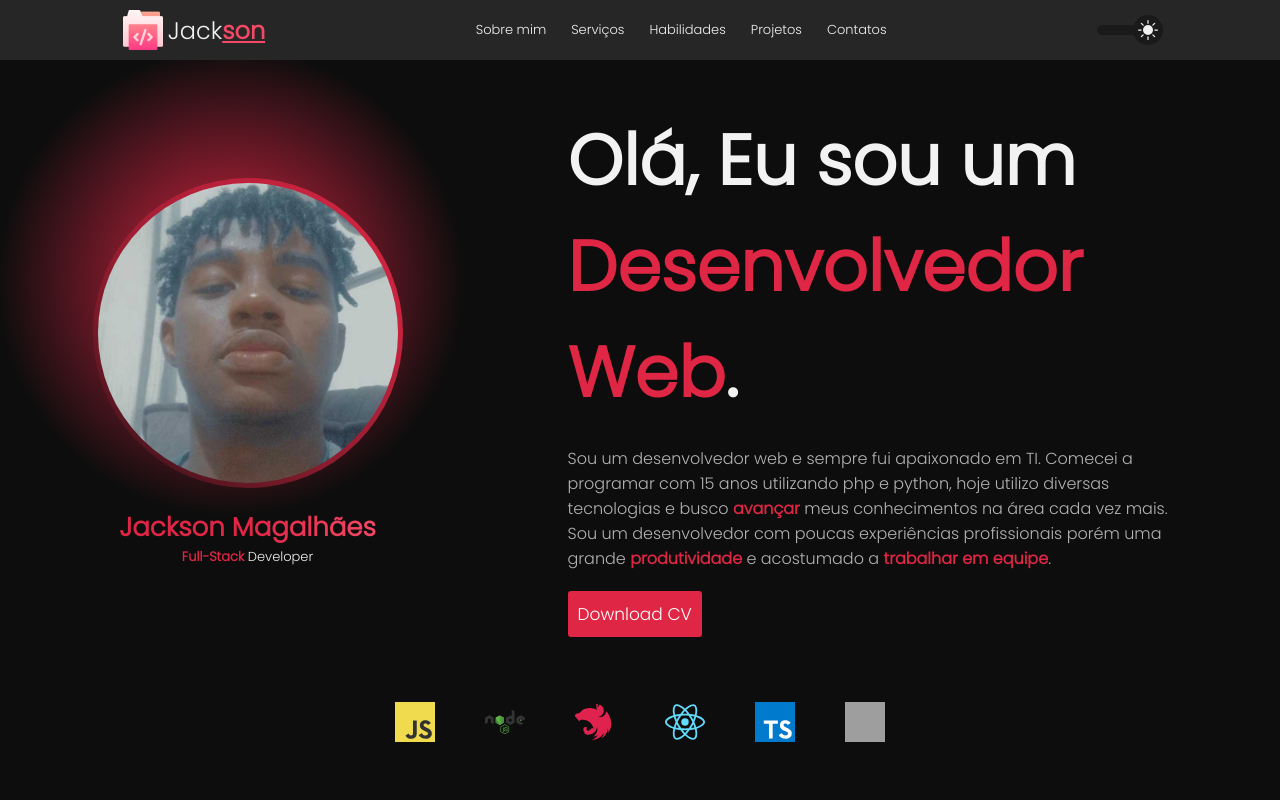
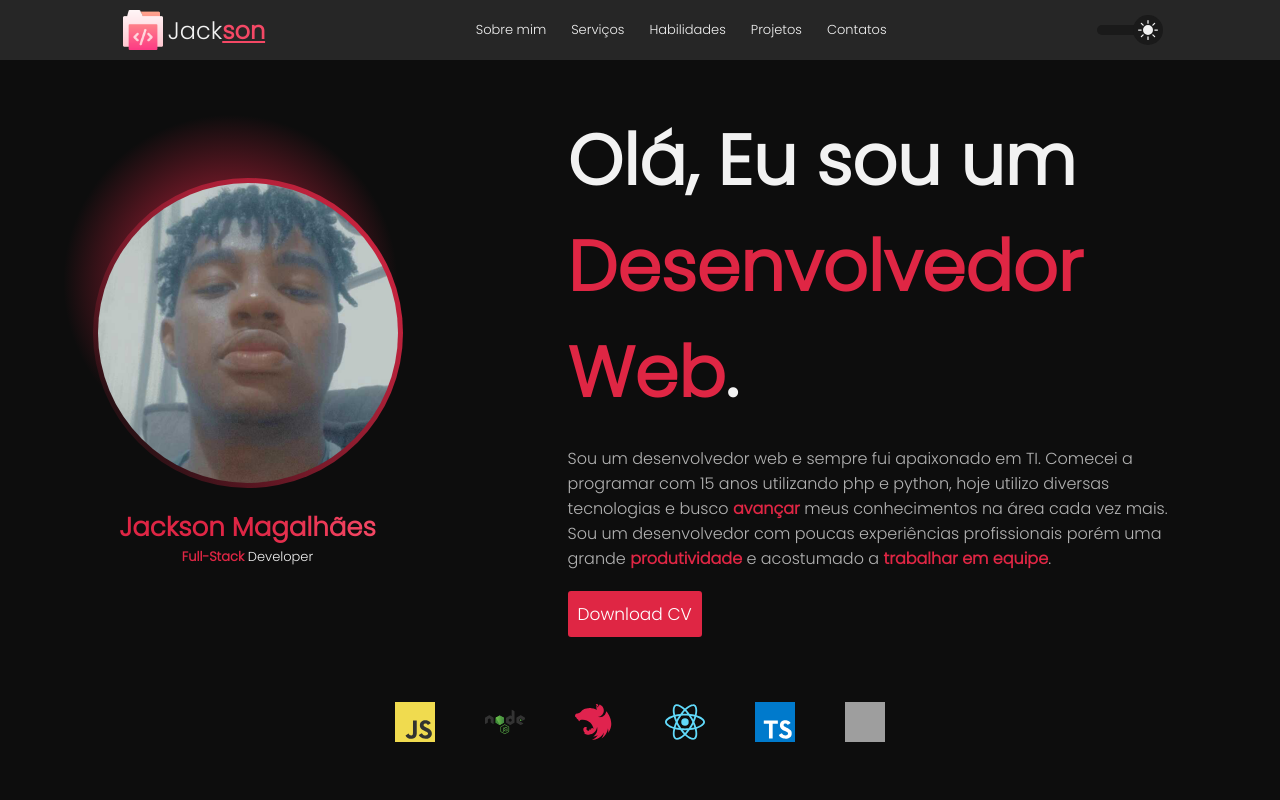
Before and after one commit to Jackson-SM/Portfolio, a React (Vite) app: page / in a window 1280 px wide. Shown: the top 800 px of the page. Built offline with nearby package versions, Linux system fonts and the light colour scheme; grey boxes are pictures that could not be loaded.

Commit message:
fixed: attribute target and radial linear fixed

```diff
--- a/src/components/Button/index.tsx
+++ b/src/components/Button/index.tsx
@@ -4,6 +4,7 @@ import { StyledButton } from './styles';
 
 type ButtonProps = React.ComponentProps<typeof StyledButton> & {
   as?: React.ElementType;
+  target?: string;
   href?: string;
 };
 
--- a/src/pages/Home/components/Footer/Networks/index.tsx
+++ b/src/pages/Home/components/Footer/Networks/index.tsx
@@ -22,7 +22,7 @@ export function Networks() {
       <ContentNetworks>
         {networks.map((network) => {
           return (
-            <NetworkCard key={network.name} href={network.link}>
+            <NetworkCard key={network.name} href={network.link} target="__blank">
               <IconNetwork className="icon_network">{network.icon}</IconNetwork>
               <TitleNetwork>{network.name}</TitleNetwork>
             </NetworkCard>
--- a/src/pages/Home/components/SectionHero/styles.ts
+++ b/src/pages/Home/components/SectionHero/styles.ts
@@ -10,13 +10,14 @@ export const ContainerHero = styled('section', {
   height: 'calc(100vh - 60px)',
 
   background:
-    'radial-gradient(circle at 18% 30%,$primary, transparent, transparent, transparent, transparent, transparent)',
+    'radial-gradient(circle at 18% 30%,$primary, transparent, transparent, transparent, transparent, transparent, transparent, transparent)',
 
   '@large': {
     flexDirection: 'column',
     gap: 50,
     height: 'auto',
-    background: 'radial-gradient(circle at 50% 20%,$primary, transparent, transparent, transparent)',
+    background:
+      'radial-gradient(circle at 50% 20%,$primary, transparent, transparent, transparent, transparent, transparent)',
   },
 });
 
@@ -29,7 +30,6 @@ export const ContentHero = styled('div', {
 
   '@large': {
     flexDirection: 'column-reverse',
-    background: 'radial-gradient(circle at 50% 20%,$primary, transparent, transparent, transparent)',
   },
 });
 
```
